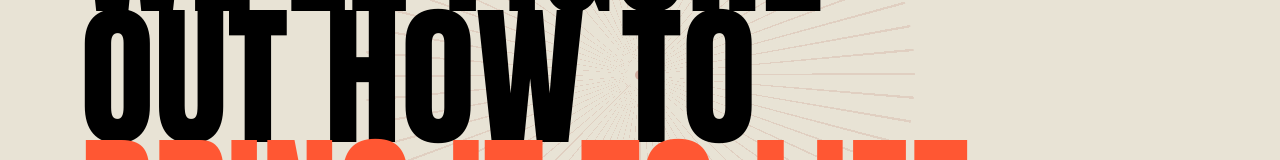
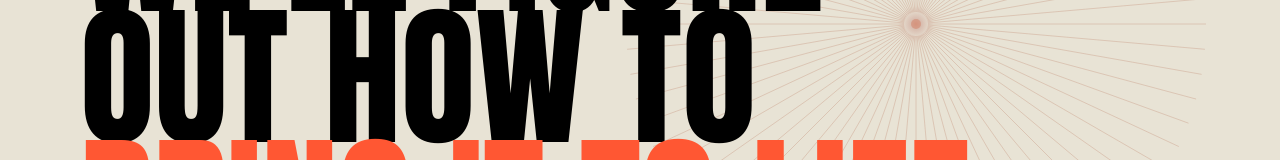
Before and after one commit to lordshua1337/bash-architects, a React (Vite) app: page / in a window 1280 px wide. Shown: the part 405-565 px from the top of the page. Built offline with nearby package versions, Linux system fonts and the light colour scheme.

Commit message:
fix: SVG burst with smooth lines connecting to glowing orb, positioned right

```diff
--- a/src/pages/Home.tsx
+++ b/src/pages/Home.tsx
@@ -82,43 +82,44 @@ const FAQS = [
 ]
 
 function RadialBurst() {
+  const lines = []
+  const cx = 300
+  const cy = 300
+  const innerR = 12
+  const outerR = 290
+  const count = 72
+  for (let i = 0; i < count; i++) {
+    const angle = (i * 360) / count
+    const rad = (angle * Math.PI) / 180
+    const x1 = cx + Math.cos(rad) * innerR
+    const y1 = cy + Math.sin(rad) * innerR
+    const x2 = cx + Math.cos(rad) * outerR
+    const y2 = cy + Math.sin(rad) * outerR
+    lines.push(
+      <line key={i} x1={x1} y1={y1} x2={x2} y2={y2} stroke="#C4917A" strokeWidth="0.8" opacity="0.45" />
+    )
+  }
   return (
-    <div style={{
+    <svg viewBox="0 0 600 600" width="600" height="600" style={{
       position: 'absolute',
-      top: '40%',
-      left: '50%',
-      transform: 'translate(-50%, -50%)',
-      width: 550,
-      height: 550,
+      top: '35%',
+      right: '5%',
+      transform: 'translateY(-50%)',
       pointerEvents: 'none',
     }}>
-      {/* Conic gradient burst -- fewer lines, more spacing */}
-      <div style={{
-        position: 'absolute',
-        inset: 0,
-        background: `repeating-conic-gradient(
-          from 0deg,
-          transparent 0deg 4.5deg,
-          #C9978A 4.5deg 5deg
-        )`,
-        opacity: 0.25,
-        borderRadius: '50%',
-        mask: 'radial-gradient(circle, transparent 3%, black 4%)',
-        WebkitMask: 'radial-gradient(circle, transparent 3%, black 4%)',
-      }} />
-      {/* Center dot */}
-      <div style={{
-        position: 'absolute',
-        top: '50%',
-        left: '50%',
-        transform: 'translate(-50%, -50%)',
-        width: 10,
-        height: 10,
-        borderRadius: '50%',
-        background: '#C9978A',
-        opacity: 0.7,
-      }} />
-    </div>
+      <g>{lines}</g>
+      {/* Glowing orb */}
+      <defs>
+        <radialGradient id="orbGlow">
+          <stop offset="0%" stopColor="#D4917A" stopOpacity="0.9" />
+          <stop offset="30%" stopColor="#C9978A" stopOpacity="0.5" />
+          <stop offset="70%" stopColor="#C9978A" stopOpacity="0.15" />
+          <stop offset="100%" stopColor="#C9978A" stopOpacity="0" />
+        </radialGradient>
+      </defs>
+      <circle cx={cx} cy={cy} r="18" fill="url(#orbGlow)" />
+      <circle cx={cx} cy={cy} r="5" fill="#D4917A" opacity="0.7" />
+    </svg>
   )
 }
 
```
